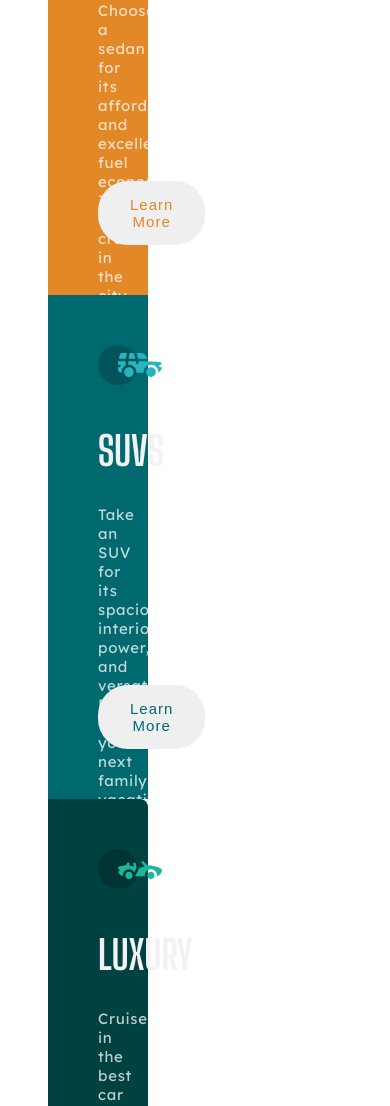
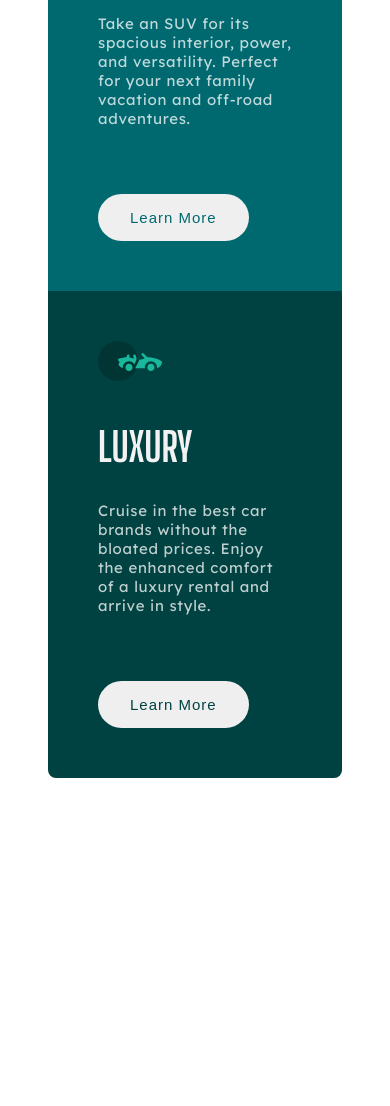
Before and after one commit to saadman-galib/3-column-preview-card-component, a plain HTML site: page index.html in a window 390 px wide. Shown: the part 375-1481 px from the top of the page. Drawn offline with Linux system fonts and the light colour scheme.

Commit message:
Updating files

```diff
--- a/sass/style.scss
+++ b/sass/style.scss
@@ -33,9 +33,10 @@ body{
 
 .container{
     width: 950px;
-    height: 510px;
+    min-height: 510px;
     display: flex;
     flex-direction: row;
+    flex-wrap: wrap;
     // margin-left: auto;
     // margin-right: auto;
     // margin-top: auto;
@@ -125,14 +126,25 @@ body{
     // *{display: none;}
 
     .main-container{
-        height: auto;
+        height: 350vh;
         width: 100%;
-        padding-bottom: 50px;
+        // padding-bottom: 50px;
     }
 
+    // .container{
+    //     flex-direction: column;
+    //     width: 917px;
+    //     height: auto;
+    //     // margin-left: auto;
+    // }
+
     .container{
+        width: 350px;
         flex-direction: column;
-        // margin-left: auto;
+    }
+
+    .all-part{
+        width: 100%;
     }
 
     .first-part{
@@ -140,8 +152,8 @@ body{
         border-bottom-left-radius: 0px;
     }
 
-    .second-part{
+    .third-part{
         border-top-right-radius: 0px;
-        border-bottom-left-radius: 0px;
+        border-bottom-left-radius: $main-radius;
     }
 }
```
Also changed, not shown: style/style.css.
